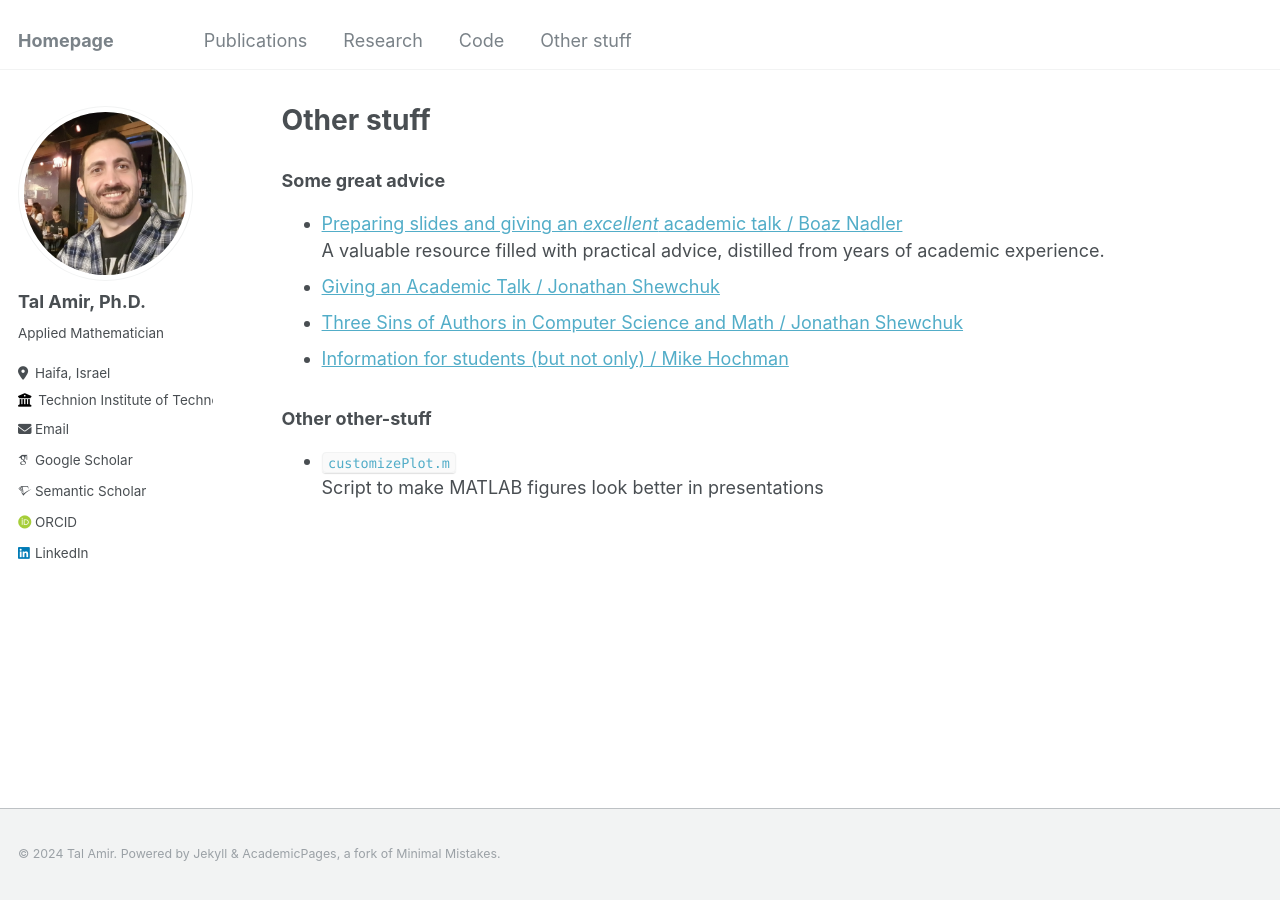
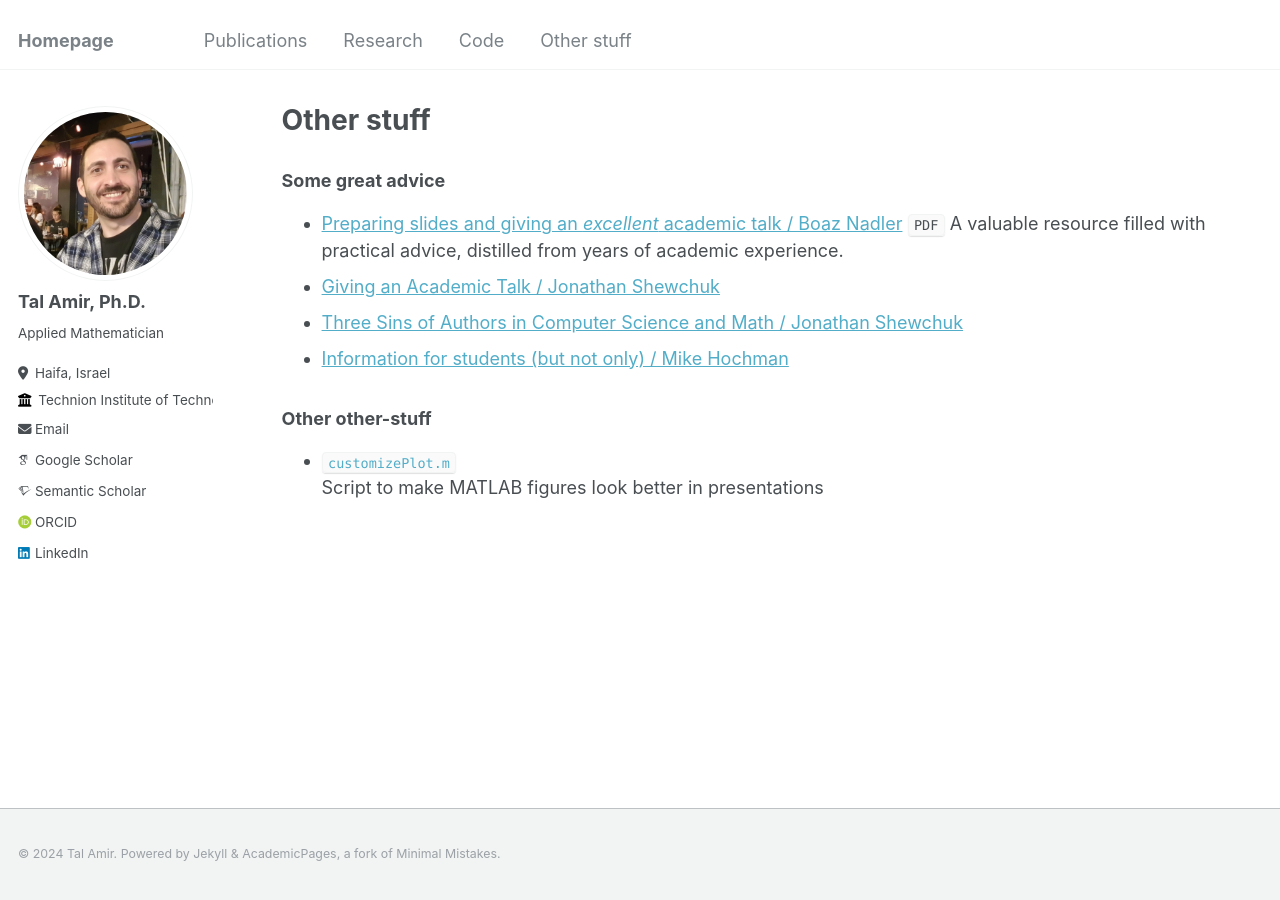
Before and after one commit to tal-amir/tal-amir.github.io, a Jekyll site: the page built from _pages/otherstuff.md, in a window 1280 px wide. Built offline with Jekyll 4.4.1, drawn with Linux system fonts in a browser that asks for light colours; some web fonts are replaced.

Commit message:
Update otherstuff.md

```diff
--- a/_pages/otherstuff.md
+++ b/_pages/otherstuff.md
@@ -8,7 +8,7 @@
 {% include base_path %}
 
 ### Some great advice
-- [Preparing slides and giving an _excellent_ academic talk / Boaz Nadler](https://tal-amir.github.io/files/Preparing slides and giving an excellent academic talk [Boaz Nadler].pdf)
+- [Preparing slides and giving an _excellent_ academic talk / Boaz Nadler](https://tal-amir.github.io/files/Preparing slides and giving an excellent academic talk [Boaz Nadler].pdf) `PDF`
   A valuable resource filled with practical advice, distilled from years of academic experience.
 - [Giving an Academic Talk / Jonathan Shewchuk](https://people.eecs.berkeley.edu/~jrs/speaking.html)
 - [Three Sins of Authors in Computer Science and Math / Jonathan Shewchuk](http://www.cs.cmu.edu/~jrs/sins.html)
```
